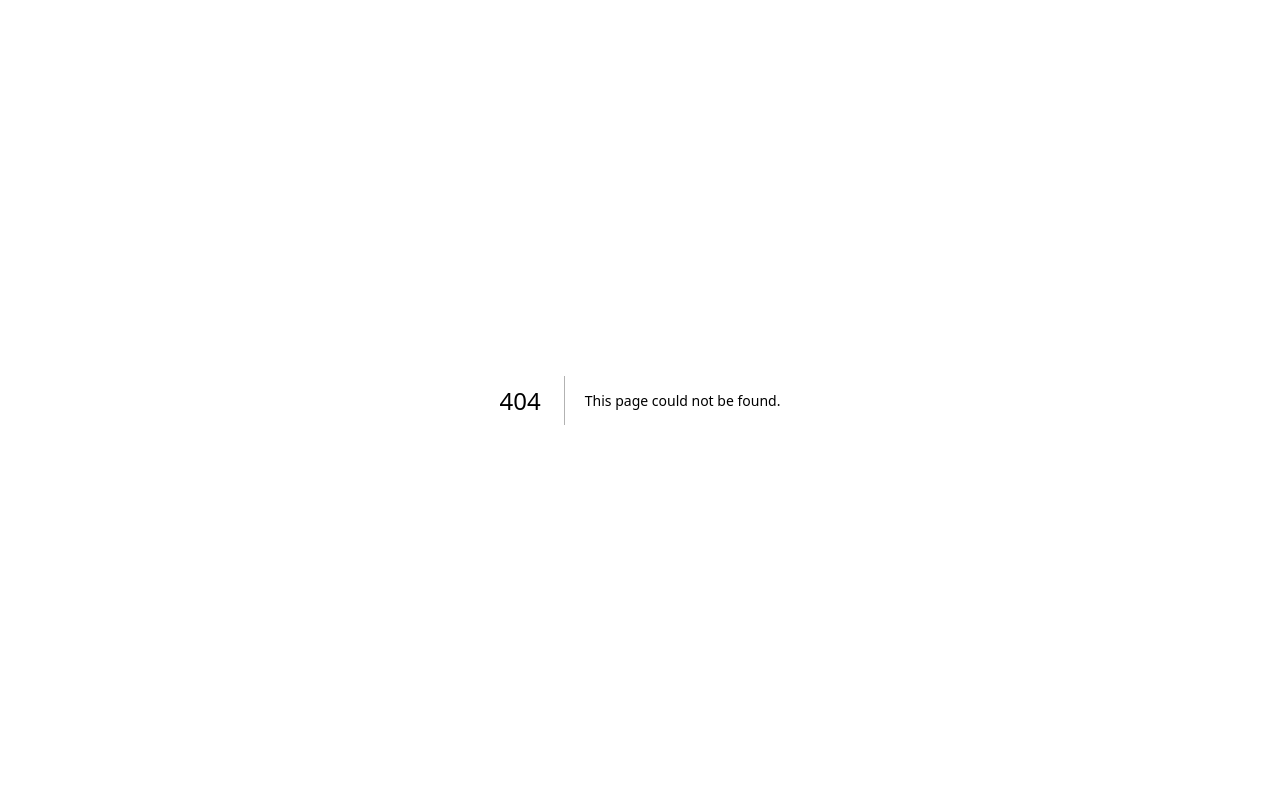
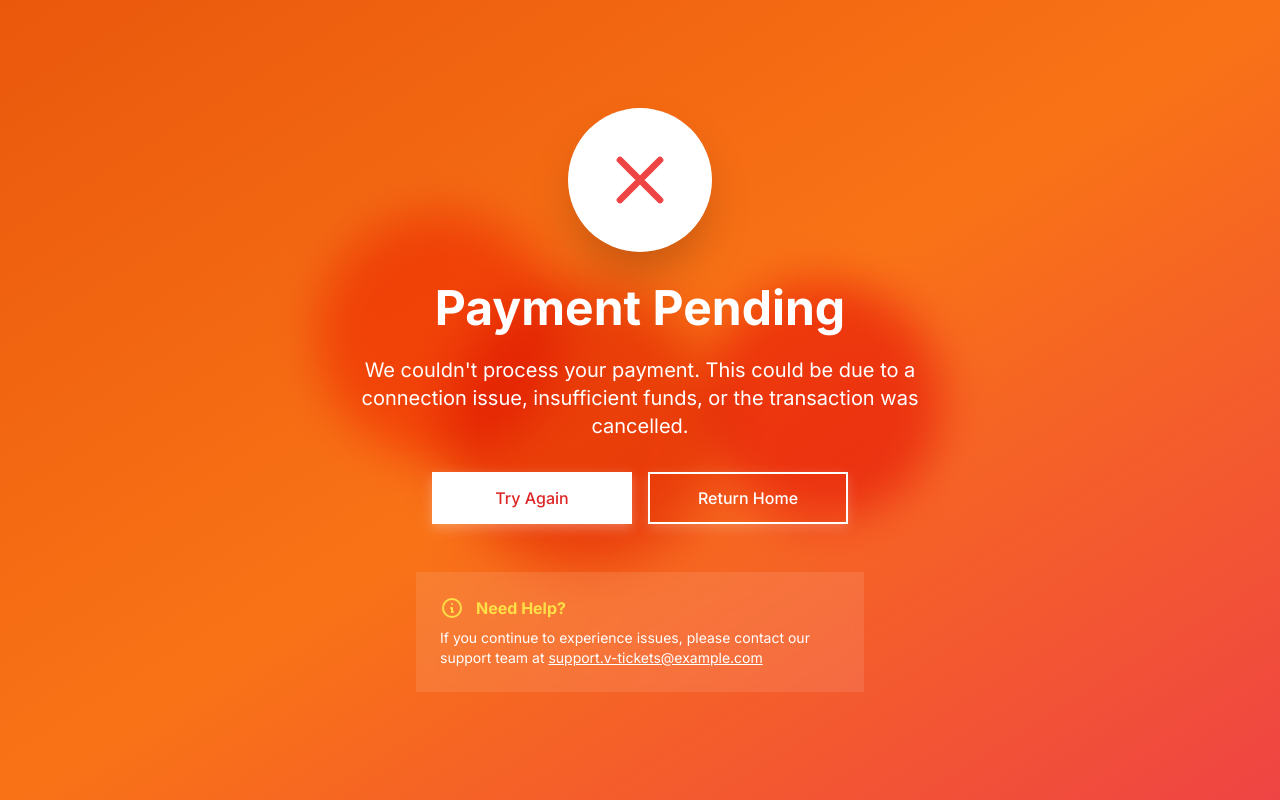
Before and after one commit to JabulaniUsen/Virtual-Ticket, a Next.js app: page /payment-pending in a window 1280 px wide. Before the commit this address had no page. Built offline with nearby package versions, Linux system fonts and the light colour scheme; a web font is replaced by a local one.

Commit message:
additional attendees, payment-pending, payment-failed routing when transaction status===failed or cancelled

```diff
--- a/src/app/components/EventList.tsx
+++ b/src/app/components/EventList.tsx
@@ -13,6 +13,7 @@ import { BASE_URL } from '../../config';
 
 interface Event {
   id: string;
+  slug: string;
   title: string;
   description: string;
   image: string;
@@ -97,6 +98,7 @@ const EventList: React.FC = () => {
     message: '',
   });
 
+
   const toast = (
     type: 'success' | 'error' | 'warning' | 'info',
     message: string
@@ -168,8 +170,8 @@ const EventList: React.FC = () => {
   }, [handleAxiosError, router]);
 
 
-  const copyLink = (eventId: string) => {
-    const link = `${window.location.origin}/events/${eventId}`;
+  const copyLink = (eventSlug: string) => {
+    const link = `${window.location.origin}/events/${eventSlug}`;
     navigator.clipboard.writeText(link);
     toast('success', `Event link copied: ${link}`);
   };
--- a/src/app/components/TicketTypeForm.tsx
+++ b/src/app/components/TicketTypeForm.tsx
@@ -53,7 +53,6 @@ const TicketTypeForm = ({ closeForm, tickets, eventSlug, setToast }: TicketTypeF
   const [additionalTicketHolders, setAdditionalTicketHolders] = useState<Array<{
     name: string;
     email: string;
-    phone: string;
   }>>([]);
 
   const handleNext = async () => {
@@ -75,7 +74,7 @@ const TicketTypeForm = ({ closeForm, tickets, eventSlug, setToast }: TicketTypeF
         { name: fullName, email: email }
       ];
 
-      // Add additional ticket holders
+
       if (additionalTicketHolders.length > 0) {
         allAttendees.push(...additionalTicketHolders.map(holder => ({
           name: holder.name,
@@ -90,18 +89,21 @@ const TicketTypeForm = ({ closeForm, tickets, eventSlug, setToast }: TicketTypeF
         return;
       }
 
+      const attendees = additionalTicketHolders.length > 0 ? additionalTicketHolders : null;
+
+
       try {
         setIsLoading(true);
         const ticketResponse = await axios.post(
           `${BASE_URL}api/v1/payment/create-payment-link/${eventSlug}`,
           {
             ticketType: selectedTicket?.name,
-            currency: 'NGN',
+            currency: "NGN",
             quantity: allAttendees.length,
             email: email,
             phone: phoneNumber,
             fullName: fullName,
-            attendees: additionalTicketHolders.length > 0 ? allAttendees : null
+            attendees: attendees,
           }
         );
 
@@ -150,7 +152,12 @@ const TicketTypeForm = ({ closeForm, tickets, eventSlug, setToast }: TicketTypeF
           }
         };
 
+
         const handlePurchase = async () => {
+
+          const attendees = additionalTicketHolders.length > 0 ? additionalTicketHolders : null;
+
+
             try {
             if (Number(selectedTicket?.price.replace(/[^\d.-]/g, '')) === 0) {
               try {
@@ -158,16 +165,15 @@ const TicketTypeForm = ({ closeForm, tickets, eventSlug, setToast }: TicketTypeF
                 `${BASE_URL}api/v1/payment/create-payment-link/${eventSlug}`,
                 {
                 ticketType: selectedTicket?.name,
-                currency: 'NGN',
+                currency: "NGN",
                 quantity: quantity,
                 email: email,
                 phone: phoneNumber,
                 fullName: fullName,
-                attendees: additionalTicketHolders.length > 0 ?
-                  [{ name: fullName, email: email }, ...additionalTicketHolders] :
-                  null
+                attendees: attendees,
                 }
               );
+
 
               const { ticketId } = response.data;
               window.location.href = `/success?ticketId=${ticketId}`;
@@ -233,7 +239,7 @@ const TicketTypeForm = ({ closeForm, tickets, eventSlug, setToast }: TicketTypeF
     setAdditionalTicketHolders(prev => {
       const updated = [...prev];
       if (!updated[index]) {
-        updated[index] = { name: '', email: '', phone: '' };
+        updated[index] = { name: '', email: '', };
       }
       updated[index] = { ...updated[index], [field]: value };
       return updated;
--- a/src/app/create-event/steps/BasicInfo.tsx
+++ b/src/app/create-event/steps/BasicInfo.tsx
@@ -46,15 +46,19 @@ const BasicInfo = ({ formData, updateFormData, onNext, setToast }: BasicInfoProp
       URL.revokeObjectURL(imagePreview);
     }
 
+    // Create a new preview URL
     const previewUrl = URL.createObjectURL(file);
     setImagePreview(previewUrl);
+
+    // Update form data
     updateFormData({ image: file });
 
-    // Reset the file input value
+    // Reset file input to allow re-selection
     if (fileInputRef.current) {
-      fileInputRef.current.value = '';
+      fileInputRef.current.value = "";
     }
   };
+
 
   const handleDrop = (e: React.DragEvent) => {
     e.preventDefault();
@@ -108,10 +112,11 @@ const BasicInfo = ({ formData, updateFormData, onNext, setToast }: BasicInfoProp
       <div className="space-y-4 sm:space-y-6">
 
       <div
-          className={`relative border-2 border-dashed rounded-xl p-4 sm:p-8 text-center cursor-pointer
-            ${isDragging
-              ? 'border-blue-500 bg-blue-50 dark:bg-blue-900/20'
-              : 'border-gray-300 dark:border-gray-600'}`}
+      className={`relative border-2 border-dashed rounded-xl p-4 sm:p-8 text-center cursor-pointer ${
+        isDragging
+          ? "border-blue-500 bg-blue-50 dark:bg-blue-900/20"
+          : "border-gray-300 dark:border-gray-600"
+      }`}
       onDragOver={(e) => {
         e.preventDefault();
         setIsDragging(true);
@@ -147,18 +152,13 @@ const BasicInfo = ({ formData, updateFormData, onNext, setToast }: BasicInfoProp
               setImagePreview(null);
               updateFormData({ image: null });
             }}
-                className="absolute top-2 right-2 p-2 bg-red-500 text-white rounded-full
-                         hover:bg-red-600 transition-colors duration-200"
+            className="absolute top-2 right-2 p-2 bg-red-500 text-white rounded-full hover:bg-red-600 transition-colors duration-200"
           >
             <FaTrash size={12} />
           </button>
-
         </div>
       ) : (
-            <div
-              onClick={() => fileInputRef.current?.click()}
-              className="flex flex-col items-center justify-center h-full cursor-pointer"
-            >
+        <div className="flex flex-col items-center justify-center h-full cursor-pointer">
           <FaCloudUploadAlt className="w-12 h-12 text-gray-400" />
           <div className="text-gray-600 dark:text-gray-300">
             <p className="mt-2 text-sm text-gray-500 dark:text-gray-400">
@@ -169,6 +169,8 @@ const BasicInfo = ({ formData, updateFormData, onNext, setToast }: BasicInfoProp
         </div>
       )}
     </div>
+
+
 
         {/* Event Details Form */}
         <div className="grid gap-4 sm:gap-6">
--- a/src/app/create-event/steps/FinalDetails.tsx
+++ b/src/app/create-event/steps/FinalDetails.tsx
@@ -106,11 +106,12 @@ const FinalDetails = ({
         return;
       }
 
-      // Append files
-      // submitFormData.append("file", formData.image);
       formData.gallery.forEach((file) => {
         submitFormData.append("gallery", file);
       });
+
+      //  submitFormData.append("image", formData.image);
+
 
       submitFormData.append("title", formData.title.trim());
       submitFormData.append("description", formData.description.trim());
@@ -130,17 +131,6 @@ const FinalDetails = ({
       submitFormData.append("time", formatTime(formData.time));
       submitFormData.append("venue", formData.venue.trim());
 
-      // const socialMediaLinksData = {
-      //   twitter: formData.socialMediaLinks?.twitter?.trim() || "",
-      //   facebook: formData.socialMediaLinks?.facebook?.trim() || "",
-      //   instagram: formData.socialMediaLinks?.instagram?.trim() || "",
-      // };
-      // submitFormData.append(
-      //   "socialMediaLinks",
-      //   JSON.stringify(socialMediaLinksData)
-      // );
-
-      // Structure the event data exactly like the example
       const event = {
         title: formData.title.trim(),
         description: formData.description.trim(),
@@ -163,11 +153,11 @@ const FinalDetails = ({
           facebook: formData.socialMediaLinks?.facebook?.trim() || "",
           instagram: formData.socialMediaLinks?.instagram?.trim() || "",
         },
-        //gallery: formData.gallery.forEach((file) => {.append(file)}),
       };
 
 
-      //submitFormData.append("event", JSON.stringify(event));
+      alert("Submitting: " + JSON.stringify(event));
+
 
       console.log("Submitting:", {
         event,
@@ -192,6 +182,9 @@ const FinalDetails = ({
       if (response.status === 201 || response.status === 200) {
         setToast({ type: "success", message: "Event created successfully!" });
         router.push("/dashboard");
+      } else if (response.status === 401) {
+        setToast({ type: "error", message: "Session expired, redirecting to login..." });
+        router.push("/auth/login");
       }
     } catch (error: unknown) {
       if (axios.isAxiosError(error)) {
@@ -214,6 +207,8 @@ const FinalDetails = ({
     } finally {
       setIsSubmitting(false);
     }
+
+
   };
 
   const formatTime = (time: string): string => {
--- /dev/null
+++ b/src/app/payment-pending/page.tsx
@@ -0,0 +1,140 @@
+'use client'
+
+import { motion } from "framer-motion";
+import { useRouter } from "next/navigation";
+
+const PendingPayment = () => {
+    const router = useRouter();
+
+    const handleTryAgain = () => {
+        // Get the stored payment info
+        const storedPayment = localStorage.getItem('PendingPayment');
+        if (storedPayment) {
+            const { paymentLink } = JSON.parse(storedPayment);
+            if (paymentLink) {
+                window.location.href = paymentLink;
+            }
+        }
+    };
+
+    const handleHomeRedirect = () => {
+        router.push("/");
+    };
+
+    return (
+        <div className="relative min-h-screen flex flex-col justify-center items-center bg-gradient-to-br from-orange-600 via-orange-500 to-red-500 px-4 py-8">
+            {/* Floating Blobs */}
+            <div className="absolute inset-0">
+                <div className="absolute top-1/4 left-1/4 w-64 h-64 bg-orange-500 rounded-full mix-blend-multiply filter blur-xl opacity-70 animate-blob" />
+                <div className="absolute top-1/3 right-1/4 w-64 h-64 bg-red-500 rounded-full mix-blend-multiply filter blur-xl opacity-70 animate-blob animation-delay-2000" />
+                <div className="absolute bottom-1/4 left-1/3 w-64 h-64 bg-orange-600 rounded-full mix-blend-multiply filter blur-xl opacity-70 animate-blob animation-delay-4000" />
+            </div>
+
+            {/* Failed Animation and Icon */}
+            <motion.div
+                initial={{ scale: 0, rotate: 180 }}
+                animate={{ scale: 1, rotate: 0 }}
+                transition={{ duration: 0.8, type: "spring", bounce: 0.5 }}
+                className="bg-white p-8 rounded-full shadow-2xl z-10"
+            >
+                <motion.svg
+                    initial={{ pathLength: 0 }}
+                    animate={{ pathLength: 1 }}
+                    transition={{ duration: 1, delay: 0.5 }}
+                    className="w-20 h-20 text-red-500"
+                    fill="none"
+                    stroke="currentColor"
+                    viewBox="0 0 24 24"
+                    strokeWidth="2"
+                >
+                    <path
+                        strokeLinecap="round"
+                        strokeLinejoin="round"
+                        d="M6 18L18 6M6 6l12 12"
+                    />
+                </motion.svg>
+            </motion.div>
+
+            {/* Heading */}
+            <motion.h1
+                initial={{ opacity: 0, y: -50 }}
+                animate={{ opacity: 1, y: 0 }}
+                transition={{ duration: 0.6, delay: 0.3 }}
+                className="text-white text-4xl md:text-5xl font-bold mt-8 text-center z-10"
+            >
+                Payment Pending
+            </motion.h1>
+
+            {/* Message */}
+            <motion.p
+                initial={{ opacity: 0, y: 50 }}
+                animate={{ opacity: 1, y: 0 }}
+                transition={{ duration: 0.6, delay: 0.6 }}
+                className="text-white text-lg md:text-xl mt-6 text-center max-w-2xl px-4 z-10"
+            >
+                We couldn&apos;t process your payment. This could be due to a connection issue,
+                insufficient funds, or the transaction was cancelled.
+            </motion.p>
+
+            {/* Action Buttons */}
+            <motion.div
+                initial={{ opacity: 0, y: 50 }}
+                animate={{ opacity: 1, y: 0 }}
+                transition={{ duration: 0.6, delay: 0.9 }}
+                className="mt-8 grid grid-cols-1 sm:grid-cols-2 gap-4 w-full max-w-md px-4 z-10"
+            >
+                <button
+                    onClick={handleTryAgain}
+                    className="backdrop-blur-md bg-white text-red-600 text-base font-medium px-6 py-3 rounded-lg
+                    shadow-[0_4px_12px_rgba(255,255,255,0.3)] transition-all duration-300
+                    hover:bg-red-50 hover:shadow-[0_8px_20px_rgba(255,255,255,0.4)]
+                    hover:scale-[1.02] focus:ring-2 focus:ring-white/40 w-full"
+                >
+                    Try Again
+                </button>
+                <button
+                    onClick={handleHomeRedirect}
+                    className="backdrop-blur-md bg-transparent border-2 border-white text-white text-base font-medium px-6 py-3 rounded-lg
+                    shadow-[0_4px_12px_rgba(255,255,255,0.2)] transition-all duration-300
+                    hover:bg-white/10 hover:shadow-[0_8px_20px_rgba(255,255,255,0.3)]
+                    hover:scale-[1.02] focus:ring-2 focus:ring-white/40 w-full"
+                >
+                    Return Home
+                </button>
+            </motion.div>
+
+            {/* Support Information */}
+            <motion.div
+                initial={{ opacity: 0, scale: 0.9 }}
+                animate={{ opacity: 1, scale: 1 }}
+                transition={{ duration: 0.6, delay: 1.2 }}
+                className="mt-12 bg-white/10 backdrop-blur-md rounded-lg p-6 max-w-md mx-4 z-10"
+            >
+                <div className="flex items-center space-x-3 mb-2">
+                    <svg
+                        className="w-6 h-6 text-yellow-300"
+                        fill="none"
+                        stroke="currentColor"
+                        viewBox="0 0 24 24"
+                    >
+                        <path
+                            strokeLinecap="round"
+                            strokeLinejoin="round"
+                            strokeWidth="2"
+                            d="M13 16h-1v-4h-1m1-4h.01M21 12a9 9 0 11-18 0 9 9 0 0118 0z"
+                        />
+                    </svg>
+                    <span className="text-yellow-300 font-bold">Need Help?</span>
+                </div>
+                <p className="text-white text-sm">
+                    If you continue to experience issues, please contact our support team at{" "}
+                    <a href="mailto:jabulanietokakpan@gmail.com" className="underline">
+                        support.v-tickets@example.com
+                    </a>
+                </p>
+            </motion.div>
+        </div>
+    );
+};
+
+export default PendingPayment;
--- a/src/app/success/page.tsx
+++ b/src/app/success/page.tsx
@@ -18,13 +18,32 @@ const SuccessContent = () => {
     const verifyPayment = async () => {
       const transactionId = searchParams.get('transaction_id');
       const ticketId = searchParams.get('ticketId');
+      const status = searchParams.get('status');
 
       console.log('Transaction ID:', transactionId);
 
-      // If ticketId exists, it's a free ticket - no need to verify payment
-      if (ticketId) {
+      // if (ticketId) {
+      //   setIsVerifying(false);
+      // return;
+      // }
+
+      if (!status) {
         setIsVerifying(false);
         return;
+      }
+      if (status === 'success') {
+        setIsVerifying(false);
+        return;
+      }
+
+      if (status === 'failed' || status === 'cancelled') {
+        router.push(`/payment-failed?ticketId=${ticketId}`);
+        return;
+      }else if (status === 'pending') {
+        router.push(`/payment-pending?ticketId=${ticketId}`);
+        return;
+      }else if (status == 'success') {
+        setIsVerifying(false);
       }
 
       // Only verify payment if there's a transaction_id
@@ -34,18 +53,25 @@ const SuccessContent = () => {
             `${BASE_URL}api/v1/payment/verify`,
             { transactionId: transactionId }
           );
+
           if (response.status === 200 || response.status === 201) {
             setIsVerifying(false);
           } else {
-        router.push(`/payment-failed?transaction_id=${transactionId}`);
+            router.push(`/payment-failed?ticket_id=${ticketId}`);
           }
         } catch (error) {
             console.error('Payment verification error:', error);
+            router.push(`/payment-failed?ticket_id=${ticketId}`);
+          }
+      } else {
+        router.push(`/payment-failed?ticket_id=${ticketId}`);
+      }
+
+      if(!transactionId) {
         router.push(`/payment-failed?transaction_id=${transactionId}`);
       }
-            } else {
-            router.push('/payment-failed');
-      }
+
+
     };
 
     verifyPayment();
```
Also changed, not shown: src/app/validate-ticket/page.tsx (indentation only). Lines whose indentation alone changed are shown as unchanged.
